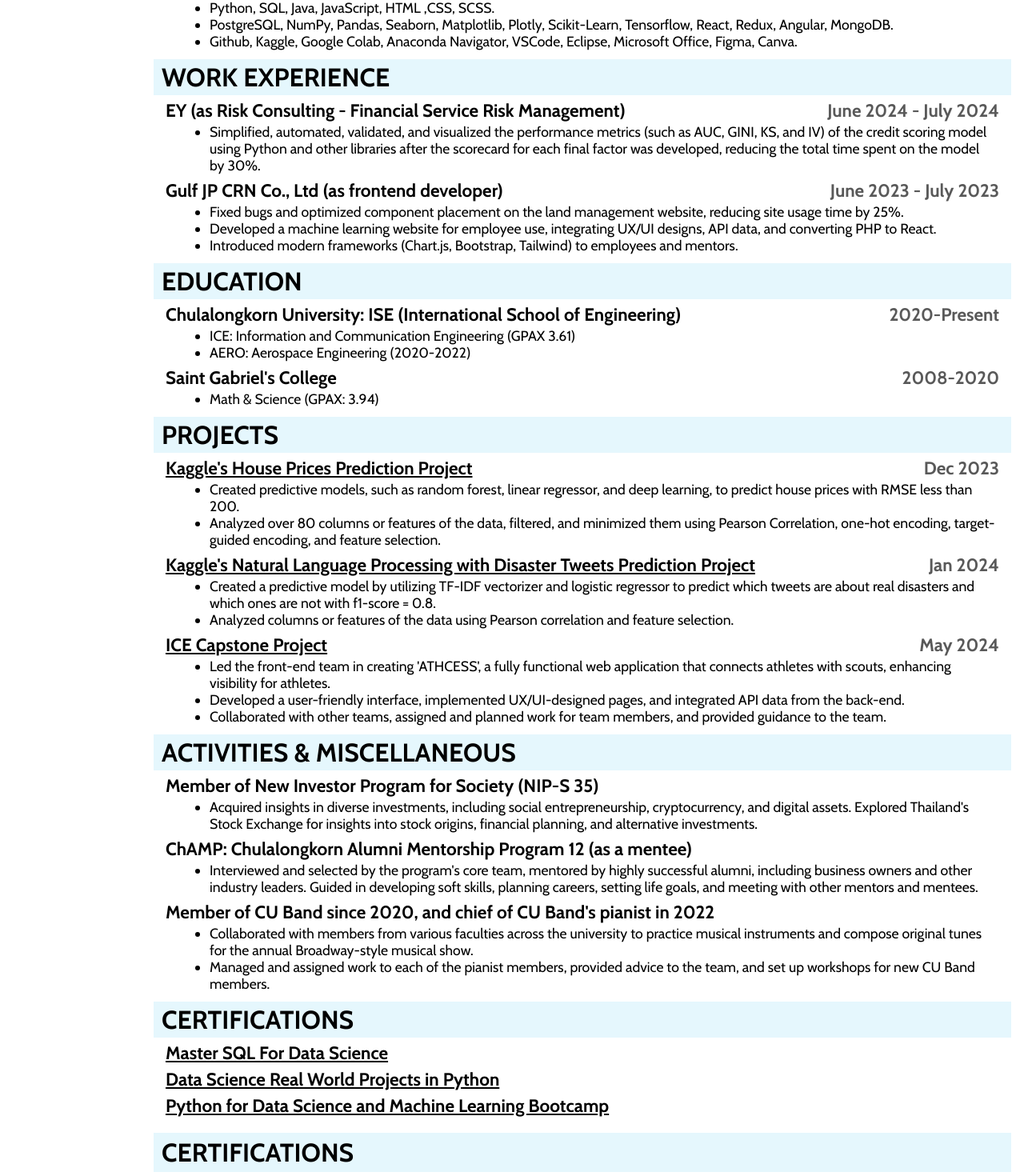
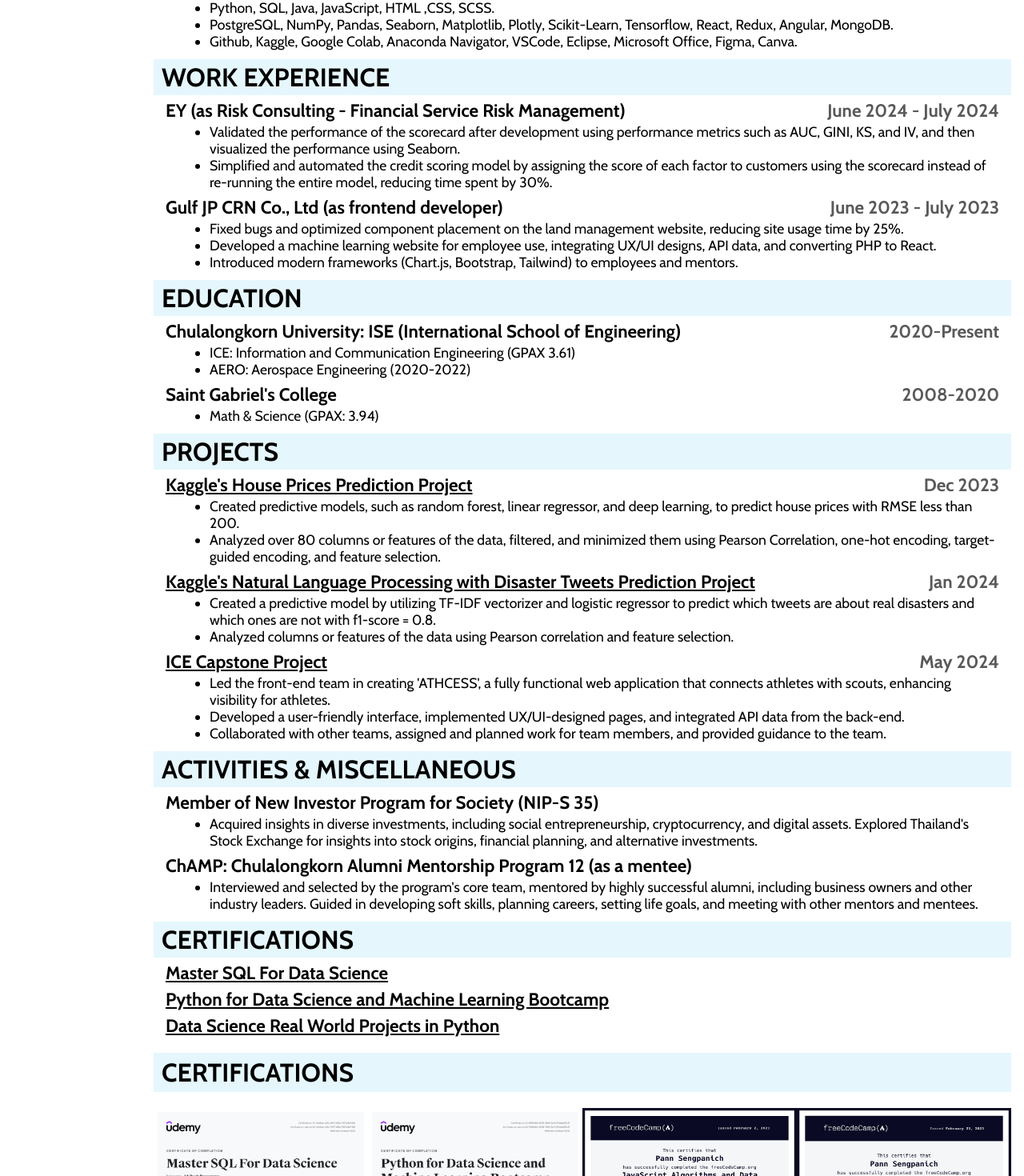
Before and after one commit to PannSengpanich/cv-application, a React (Create React App) app: page / in a window 1280 px wide. Shown: the part 218-1688 px from the top of the page at 80% size. Built offline with nearby package versions, Linux system fonts and the light colour scheme.

Commit message:
Update data.js

```diff
--- a/src/data.js
+++ b/src/data.js
@@ -43,7 +43,8 @@ export const WorkData = [
     head: "EY (as Risk Consulting - Financial Service Risk Management)",
 
     details: [
-      "Simplified, automated, validated, and visualized the performance metrics (such as AUC, GINI, KS, and IV) of the credit scoring model using Python and other libraries after the scorecard for each final factor was developed, reducing the total time spent on the model by 30%.",
+      "Validated the performance of the scorecard after development using performance metrics such as AUC, GINI, KS, and IV, and then visualized the performance using Seaborn.",
+      "Simplified and automated the credit scoring model by assigning the score of each factor to customers using the scorecard instead of re-running the entire model, reducing time spent by 30%.",
     ],
     date: "June 2024 - July 2024",
   },
@@ -132,14 +133,14 @@ export const MisData = [
   //     "Aimed to mitigate plastic waste and PM2.5 pollution, culminated in a reusable lunch box prototype, informed by data gathered from food delivery bikers regarding dimensions and materials. ",
   //   ],
   // },
-  {
-    head: "Member of CU Band since 2020, and chief of CU Band's pianist in 2022  ",
-    details: [
-      "Collaborated with members from various faculties across the university to practice musical instruments and compose original tunes for the annual Broadway-style musical show.",
-      "Managed and assigned work to each of the pianist members, provided advice to the team, and set up workshops for new CU Band members.",
-    ],
-    url: "",
-  },
+  // {
+  //   head: "Member of CU Band since 2020, and chief of CU Band's pianist in 2022  ",
+  //   details: [
+  //     "Collaborated with members from various faculties across the university to practice musical instruments and compose original tunes for the annual Broadway-style musical show.",
+  //     "Managed and assigned work to each of the pianist members, provided advice to the team, and set up workshops for new CU Band members.",
+  //   ],
+  //   url: "",
+  // },
 ];
 export const CerData = [
   { topic: "CERTIFICATIONS" },
@@ -148,12 +149,12 @@ export const CerData = [
     url: "https://www.udemy.com/certificate/UC-fb1dfcac-a15e-4197-b99e-7327e8af1428/",
   },
   {
+    head: "Python for Data Science and Machine Learning Bootcamp",
+    url: "https://www.udemy.com/certificate/UC-ff659d9b-0638-4480-9e14-27bfaa605c3f/",
+  },
+  {
     head: "Data Science Real World Projects in Python",
     url: "https://www.udemy.com/certificate/UC-6f4ff25d-7789-46f7-9853-9298645be36c/",
-  },
-  {
-    head: "Python for Data Science and Machine Learning Bootcamp",
-    url: "https://www.udemy.com/certificate/UC-ff659d9b-0638-4480-9e14-27bfaa605c3f/",
   },
 ];
 
```
